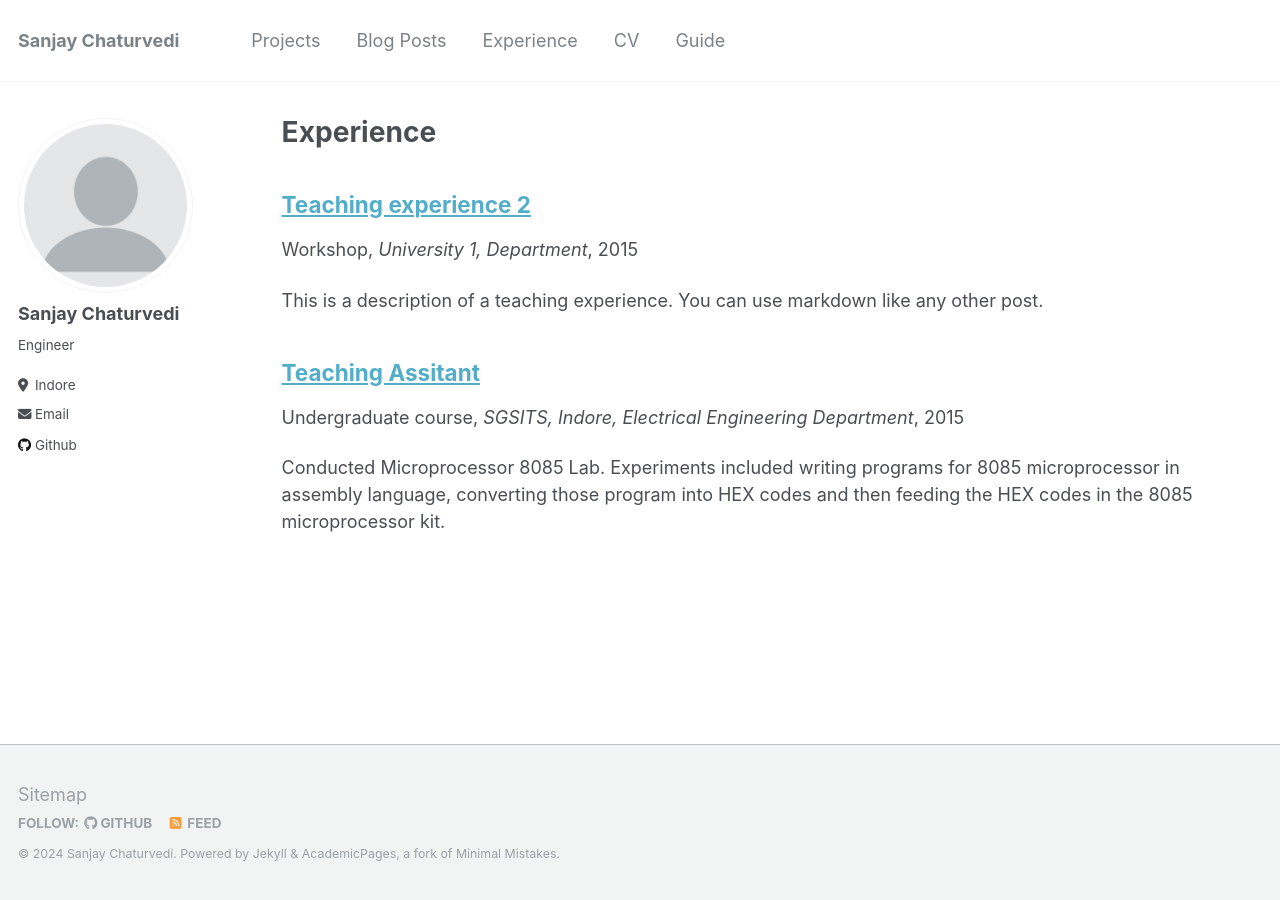
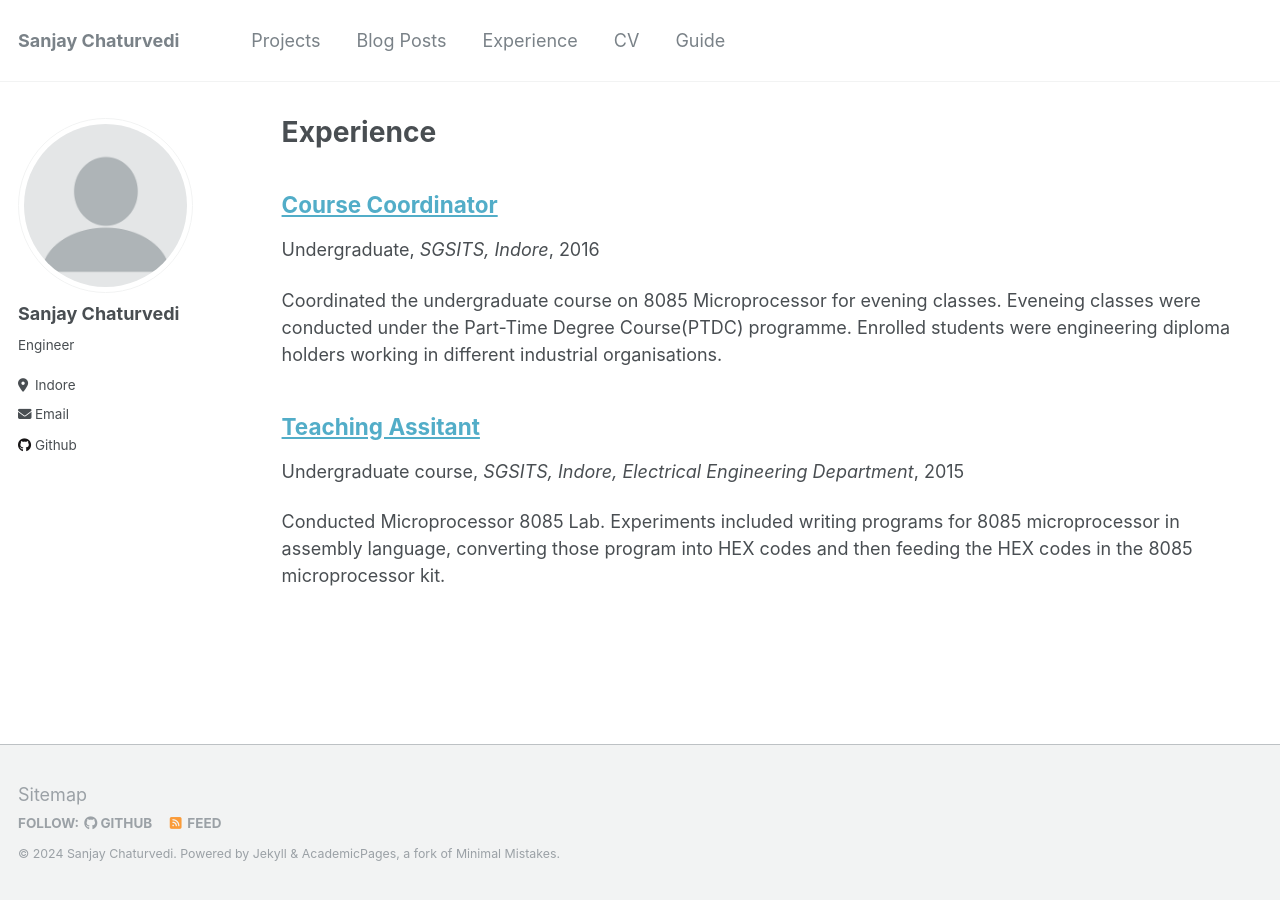
Before and after one commit to sanjay-ji/sanjay-ji.github.io, a Jekyll site: the page built from _pages/teaching.html, in a window 1280 px wide. Built offline with Jekyll 4.4.1, drawn with Linux system fonts in a browser that asks for light colours.

Commit message:
Update 2015-spring-teaching-2.md

```diff
--- a/_teaching/2015-spring-teaching-2.md
+++ b/_teaching/2015-spring-teaching-2.md
@@ -1,20 +1,11 @@
 ---
-title: "Teaching experience 2"
+title: "Course Coordinator"
 collection: teaching
-type: "Workshop"
+type: "Undergraduate"
 permalink: /teaching/2015-spring-teaching-1
-venue: "University 1, Department"
-date: 2015-01-01
-location: "City, Country"
+venue: "SGSITS, Indore"
+date: 2016-01-01
+location: "Indore, India"
 ---
 
-This is a description of a teaching experience. You can use markdown like any other post.
-
-Heading 1
-======
-
-Heading 2
-======
-
-Heading 3
-======
+Coordinated the undergraduate course on 8085 Microprocessor for evening classes. Eveneing classes were conducted under the Part-Time Degree Course(PTDC) programme. Enrolled students were engineering diploma holders working in different industrial organisations.
```
